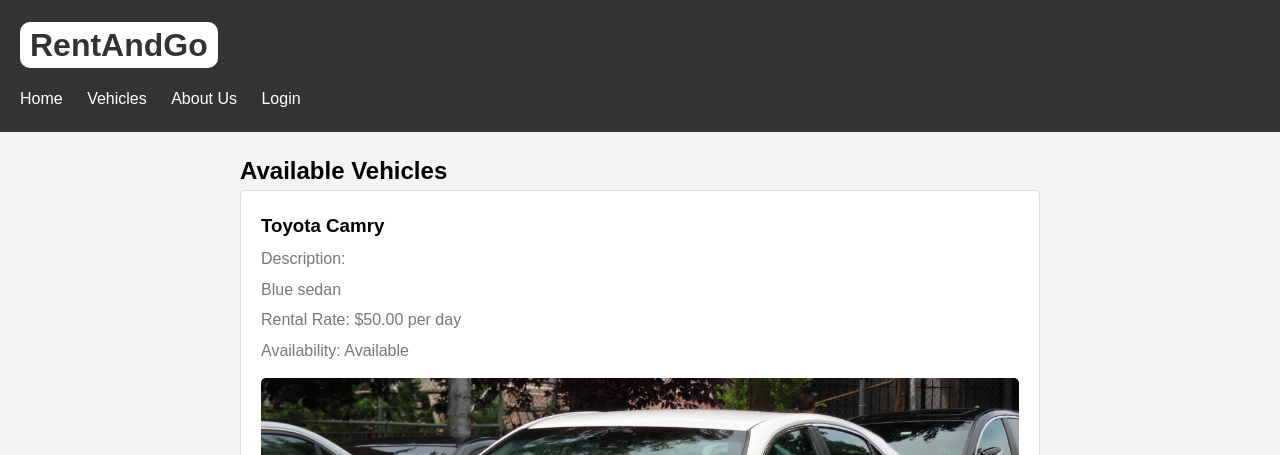
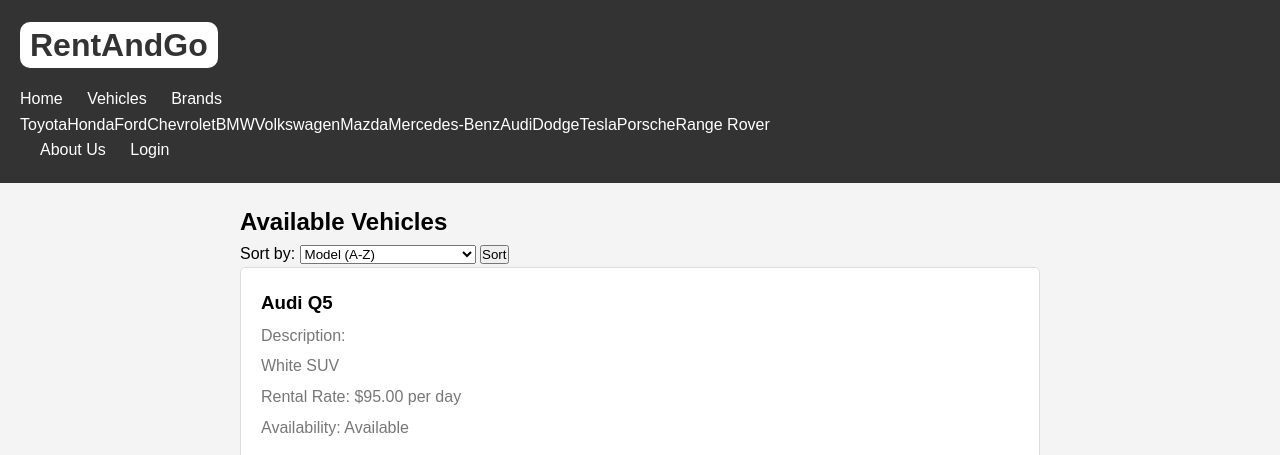
Before and after one commit to tejus07/php-cms, a PHP site: page /vehicles-listing.php in a window 1280 px wide. Shown: the top 455 px of the page. Run offline with PHP 8.4, Linux system fonts and the light colour scheme; data comes from the database, SQL or seed files in the repository; grey boxes are pictures that could not be loaded.

Commit message:
Sort on all pages

```diff
--- a/vehicles-listing.php
+++ b/vehicles-listing.php
@@ -1,17 +1,49 @@
 <!DOCTYPE html>
 <html lang="en">
+
 <head>
     <meta charset="UTF-8">
     <title>Vehicles - RentAndGo</title>
     <link rel="stylesheet" href="css/styles.css">
 </head>
+
 <body>
-<header>
+    <header>
         <h1 class="site-logo"><a href="index.php">RentAndGo</a></h1>
         <nav>
             <ul>
                 <li><a href="index.php">Home</a></li>
                 <li><a href="vehicles-listing.php">Vehicles</a></li>
+                <li class="dropdown">
+                    <a class="dropbtn">Brands</a>
+                    <div class="dropdown-content">
+                        <?php
+                        try {
+                            $servername = "localhost";
+                            $username = "root";
+                            $password = "";
+                            $dbname = "rentandgodb";
+
+                            $conn = new PDO("mysql:host=$servername;dbname=$dbname", $username, $password);
+                            $conn->setAttribute(PDO::ATTR_ERRMODE, PDO::ERRMODE_EXCEPTION);
+
+                            $stmt = $conn->prepare("SELECT * FROM brands");
+                            $stmt->execute();
+                            $brands = $stmt->fetchAll(PDO::FETCH_ASSOC);
+
+                            if (count($brands) > 0):
+                                foreach ($brands as $brand):
+                                    echo "<a href='brands.php?brand_id=" . $brand["brand_id"] . "'>" . $brand["brand_name"] . "</a>";
+                                endforeach;
+                            else:
+                                echo "0 results";
+                            endif;
+                        } catch (PDOException $e) {
+                            echo "Connection failed: " . $e->getMessage();
+                        }
+                        ?>
+                    </div>
+                </li>
                 <li><a href="about-us.php">About Us</a></li>
                 <li><a href="admin/login.php">Login</a></li>
             </ul>
@@ -20,8 +52,53 @@
     <main>
         <section class="vehicle-list">
             <h2>Available Vehicles</h2>
+            <form method="GET" action="vehicles-listing.php">
+                <label for="sort">Sort by:</label>
+                <select id="sort" name="sort">
+                    <option value="model_asc" <?php if (isset($_GET['sort']) && $_GET['sort'] === 'model_asc')
+                        echo 'selected'; ?>>Model (A-Z)</option>
+                    <option value="model_desc" <?php if (isset($_GET['sort']) && $_GET['sort'] === 'model_desc')
+                        echo 'selected'; ?>>Model (Z-A)</option>
+                    <option value="rate_asc" <?php if (isset($_GET['sort']) && $_GET['sort'] === 'rate_asc')
+                        echo 'selected'; ?>>Rental Rate (Low to High)</option>
+                    <option value="rate_desc" <?php if (isset($_GET['sort']) && $_GET['sort'] === 'rate_desc')
+                        echo 'selected'; ?>>Rental Rate (High to Low)</option>
+                    <option value="created_at_asc" <?php if (isset($_GET['sort']) && $_GET['sort'] === 'created_at_asc')
+                        echo 'selected'; ?>>Created At (Low to High)</option>
+                    <option value="created_at_desc" <?php if (isset($_GET['sort']) && $_GET['sort'] === 'created_at_asc')
+                        echo 'selected'; ?>>Created At (High to Low)</option>
+                </select>
+                <button type="submit">Sort</button>
+            </form>
             <div class="vehicles-container">
                 <?php
+                $selectedSort = $_GET['sort'] ?? 'model_asc';
+
+                // Define sorting conditions based on the selected option
+                switch ($selectedSort) {
+                    case 'model_asc':
+                        $orderBy = 'model ASC';
+                        break;
+                    case 'model_desc':
+                        $orderBy = 'model DESC';
+                        break;
+                    case 'rate_asc':
+                        $orderBy = 'rental_rate ASC';
+                        break;
+                    case 'rate_desc':
+                        $orderBy = 'rental_rate DESC';
+                        break;
+                    case 'created_at_asc':
+                        $orderBy = 'created_at ASC';
+                        break;
+                    case 'created_at_desc':
+                        $orderBy = 'created_at DESC';
+                        break;
+                    default:
+                        $orderBy = 'model ASC';
+                }
+
+                // database connection and query execution
                 $servername = "localhost";
                 $username = "root";
                 $password = "";
@@ -29,30 +106,29 @@
 
                 try {
                     $conn = new PDO("mysql:host=$servername;dbname=$dbname", $username, $password);
-
                     $conn->setAttribute(PDO::ATTR_ERRMODE, PDO::ERRMODE_EXCEPTION);
 
-                    $stmt = $conn->prepare("SELECT * FROM Vehicles");
+                    $stmt = $conn->prepare("SELECT * FROM Vehicles ORDER BY $orderBy");
                     $stmt->execute();
 
                     if ($stmt->rowCount() > 0) {
+                        while ($row = $stmt->fetch(PDO::FETCH_ASSOC)) {
+                            echo "<div class='vehicle'>
+                        <h3>" . $row["model"] . "</h3>
+                        <p>Description: " . $row["description"] . "</p>
+                        <p>Rental Rate: $" . $row["rental_rate"] . " per day</p>
+                        <p>Availability: " . $row["availability_status"] . "</p>";
 
-                        while($row = $stmt->fetch(PDO::FETCH_ASSOC)) {
-                            echo "<div class='vehicle'>
-                                    <h3>" . $row["model"] . "</h3>
-                                    <p>Description: " . $row["description"] . "</p>
-                                    <p>Rental Rate: $" . $row["rental_rate"] . " per day</p>
-                                    <p>Availability: " . $row["availability_status"] . "</p>";
-                                    ?>
-                                    <?php if (!empty($row["image_url"])) {?>
-                                        <img src="<?php echo $row["image_url"]?>" alt='Vehicle Image'>
-                                        <?php }?>
-                                    <?php echo "</div>";
+                            if (!empty($row["image_url"])) {
+                                echo "<img src='" . $row["image_url"] . "' alt='Vehicle Image'>";
+                            }
+
+                            echo "</div>";
                         }
                     } else {
                         echo "0 results";
                     }
-                } catch(PDOException $e) {
+                } catch (PDOException $e) {
                     echo "Connection failed: " . $e->getMessage();
                 }
 
@@ -65,4 +141,5 @@
         <p>&copy; 2023 RentAndGo. All rights reserved.</p>
     </footer>
 </body>
+
 </html>
```
